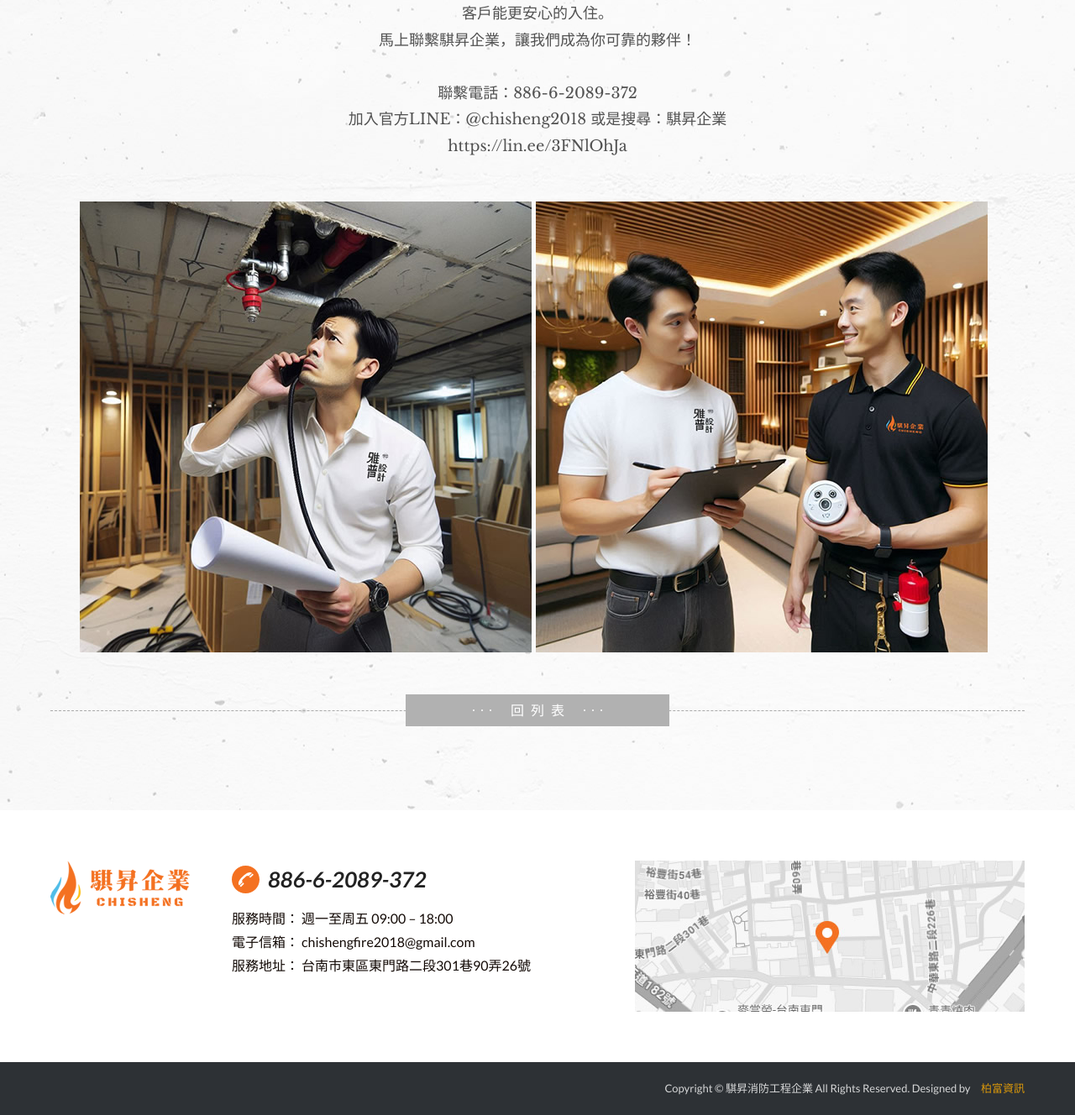
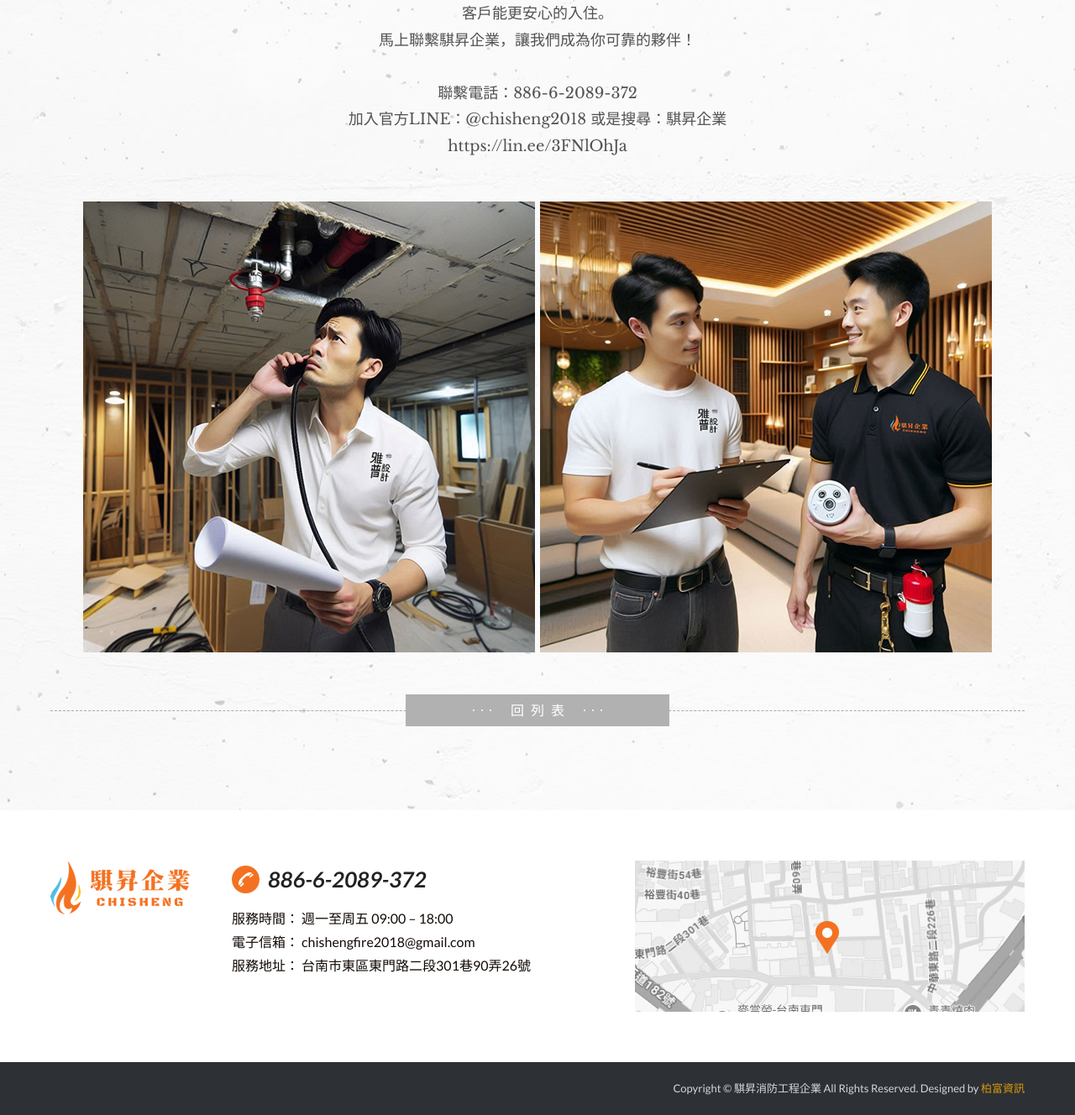
Before and after one commit to tseng7510/2025_chisheng, a PHP site: page /news_detail.php in a window 1280 px wide. Shown: the part 915-2243 px from the top of the page at 84% size. Run offline with PHP 8.4, Linux system fonts and the light colour scheme; some libraries are stand-ins or nearby versions.

Commit message:
20250204更新

```diff
--- a/css/news.css
+++ b/css/news.css
@@ -188,4 +188,7 @@
 .newsDetail .contentBox .content {
   max-width: 1090px;
   margin: 0 auto;
+}
+.newsDetail .contentBox .content .editor {
+  text-align: center;
 }/*# sourceMappingURL=news.css.map */
--- a/css/style.css
+++ b/css/style.css
@@ -2270,7 +2270,6 @@ button:focus {
 .footerBox .copyright a {
   opacity: 0.8;
   display: inline-block;
-  margin-left: 10px;
 }
 .footerBox .copyright a:last-child {
   color: #FFAE00;
--- a/index.php
+++ b/index.php
@@ -167,6 +167,10 @@
         responsive: [{
           breakpoint: 1600,
           settings: {
+            slidesToShow: 1.4,
+          },
+          breakpoint: 1300,
+          settings: {
             slidesToShow: 1,
           }
         }, ]
```
Also changed, not shown: 2 other files.
